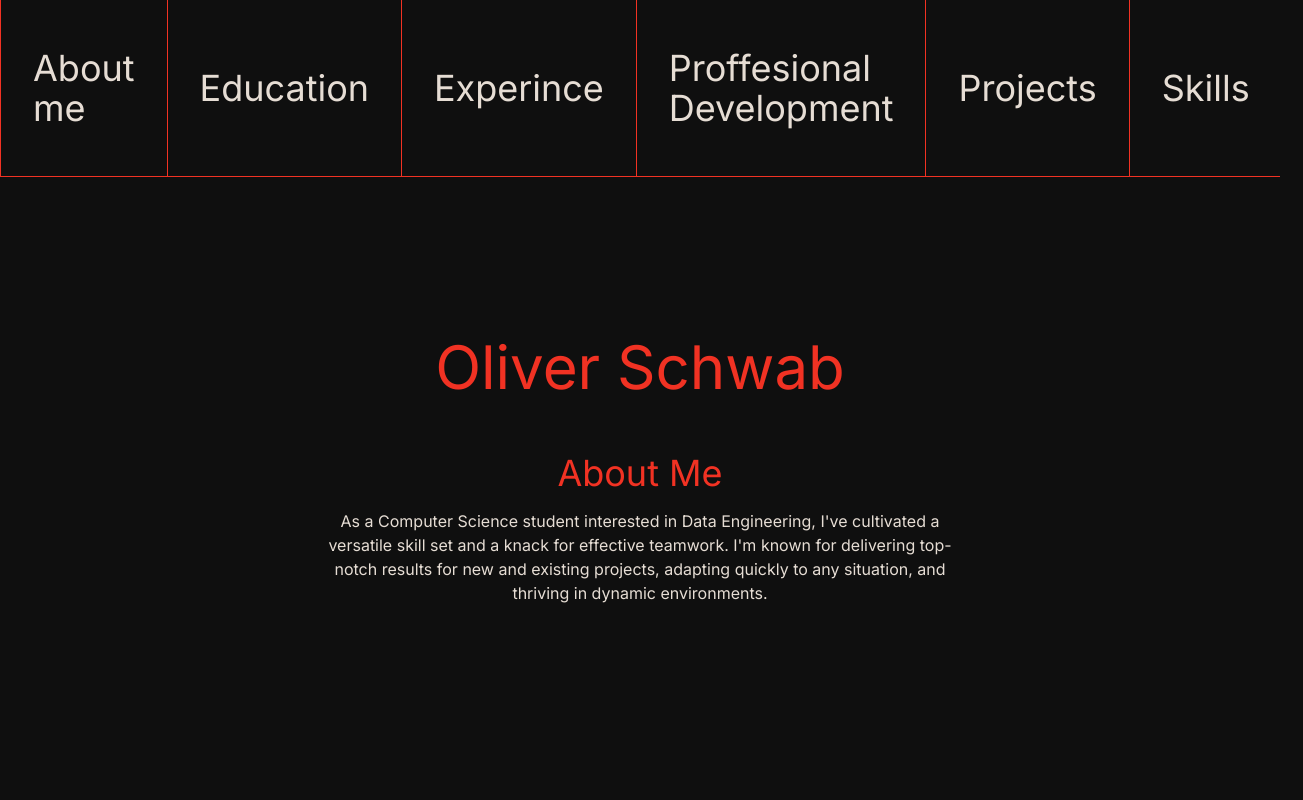
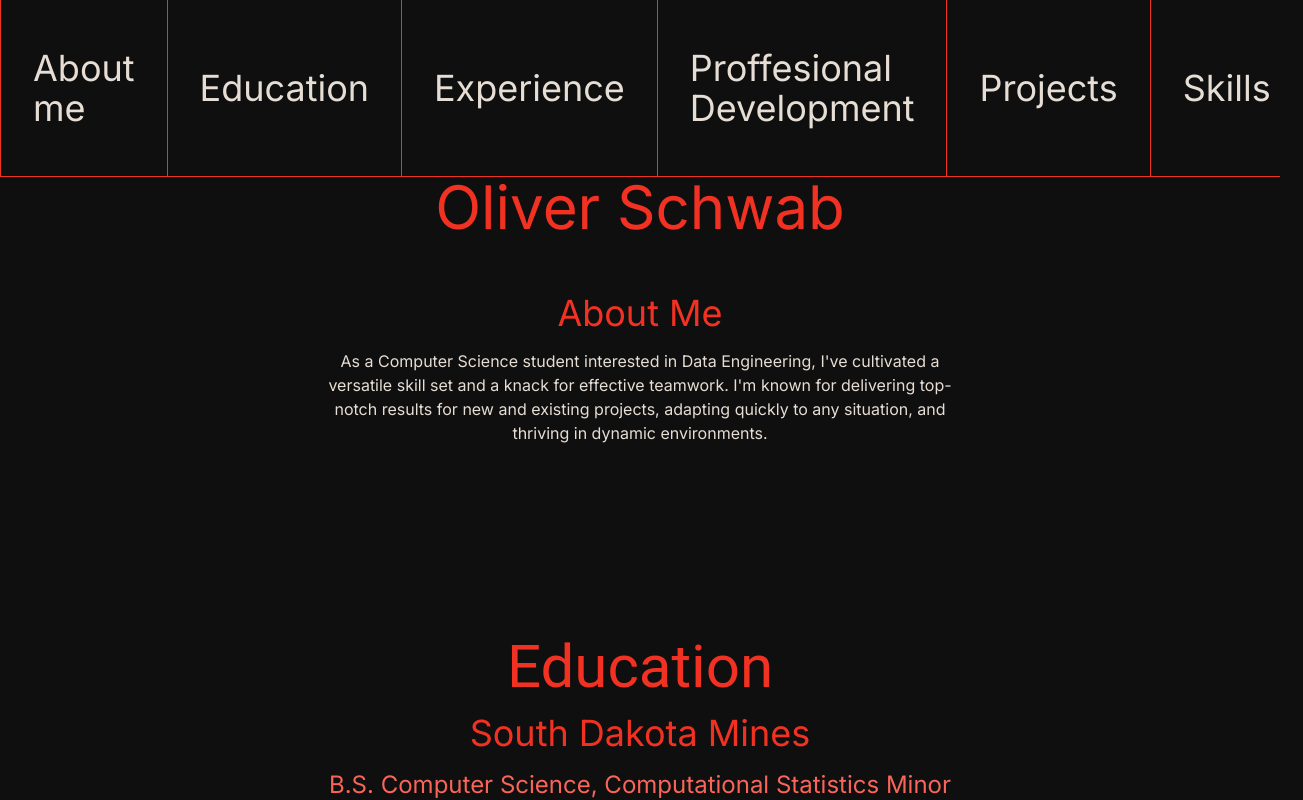
Before and after one commit to OMGItsHappy/PersonalWebsite, a Next.js app: page / in a window 1280 px wide. Shown: the whole page, 1303 px wide, since content can reach past the window. Built offline with nearby package versions, Linux system fonts and the light colour scheme.

Commit message:
Updated skills and implemented in page links

```diff
--- a/src/app/Education.tsx
+++ b/src/app/Education.tsx
@@ -1,7 +1,7 @@
 export default function Education() {
     return (<>
     <div id = "page">
-        <a id = "education">
+        <div id = "Education"></div>
         <div id = "items" >
             <div id='page-header'>
                 <h1>Education</h1>
@@ -18,7 +18,6 @@ export default function Education() {
             - Dean&apos;s List Spring 2023
             </div>
         </div>
-        </a>
     </div>
     </>)
 }
--- a/src/app/Experience.tsx
+++ b/src/app/Experience.tsx
@@ -7,6 +7,7 @@ export default function Experience() {
     return (
         <>
         <div id="page">
+            <div id = "Experience"></div>
             <div id = "items">
                 <div id = "page-header">
                     Experience
--- a/src/app/ProfessionalDevelopment.tsx
+++ b/src/app/ProfessionalDevelopment.tsx
@@ -2,6 +2,7 @@ export default function ProfessionalDevelopment() {
     return (<>
 
         <div id = "page">
+            <div id="Proffesional-Development"></div>
             <div id = "items">
                 <div id="page-header">
                     <h1>Professional Development</h1>
--- a/src/app/Projects.tsx
+++ b/src/app/Projects.tsx
@@ -2,6 +2,7 @@ export default function Projects() {
 
     return (
         <div id = "page">
+            <div id ="Projects"></div>
             <div id = "items">
             <div id = "page-header">
                 Projects
--- a/src/app/Skills.tsx
+++ b/src/app/Skills.tsx
@@ -3,9 +3,12 @@
 import { ProgressBar } from "primereact/progressbar"
 
 export default function Skills() {
+
+    var black = false;
+
     return(
         <div id ="page">
-
+            <div id="Skills"></div>
             <div id = "items">
                 <div id = "page-header">
                     Skills
@@ -13,10 +16,10 @@ export default function Skills() {
                 <div id = "header">
                     Languages
                 </div>
-                <div id = "content" className="justify-center flex flex-wrap">
+                <div id = "content" className="">
+                <div className="rounded-2xl justify-center flex flex-wrap w-fit" >
 
-
-            {[
+            {[ // + (black ? "bg-gray-900" : "bg-gray-950")
 ["Python",85,"4 Years"],
 ["C++",80,"3 Years"],
 ['git', 80, '3 Years'],
@@ -25,8 +28,9 @@ export default function Skills() {
 ['Linux', 50, "3 Years"],
 ['Docker', 40, "6 Months"]
             ].map(function(element) {
+                black = !black;
                     return (
-                        <div className="FlexContainer">
+                        <div className={"FlexContainer " } key={element[0]}>
                         <div>{element[0]}</div>
                         <div className="flex justify-center">
                             <ProgressBar value={element[1]} showValue={false} className="!h-10" id="progBar"/>
@@ -39,6 +43,7 @@ export default function Skills() {
             })}
             </div>
             </div>
+            </div>
 
 
 
--- a/src/app/aboutMe.tsx
+++ b/src/app/aboutMe.tsx
@@ -2,7 +2,8 @@
 export default function AboutMe() {
     return(<>
 
-        <div id="page">
+        <div id="page AboutMe">
+            <div id = "AboutMe"></div>
             <div id="name" className="flex justify-center align-middle pb-10">
                 <div id = "page-header">Oliver Schwab</div>
             </div>
--- a/src/app/layout.tsx
+++ b/src/app/layout.tsx
@@ -28,22 +28,22 @@ export default function RootLayout({
         <header>
           <nav>
             <div id="about-me" className='nav-section'>
-              <a href = "#About Me" rel='noopener' target='_blank'>About me</a>
+              <Link href = "#AboutMe">About me</Link>
             </div>
             <div id="education" className='nav-section'>
-            <a href = "#education" rel='noopener' target='_blank'>Education</a>
+              <Link href = "#Education">Education</Link>
             </div>
             <div id="experience" className='nav-section'>
-              Experince
+              <Link href="#Experience">Experience</Link>
             </div>
             <div id= "proffessional-development" className='nav-section'>
-              Proffesional Development
+              <Link href="#Proffesional-Development"> Proffesional Development</Link>
             </div>
             <div id = "projects" className='nav-section'>
-              Projects
+            <Link href="#Projects">Projects</Link>
             </div>
             <div id = "skills" className='nav-section'>
-              Skills
+            <Link href="#Skills">Skills</Link>
             </div>
           </nav>
         </header>
```
